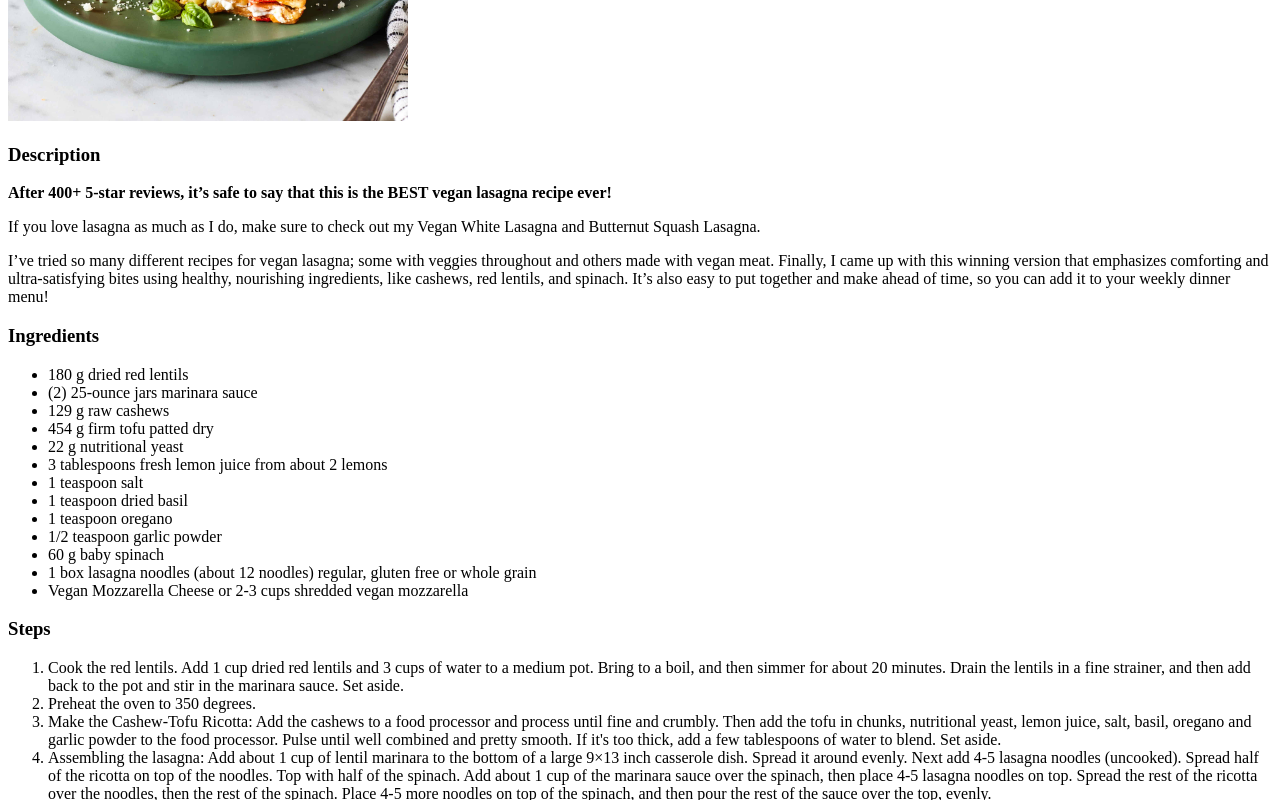
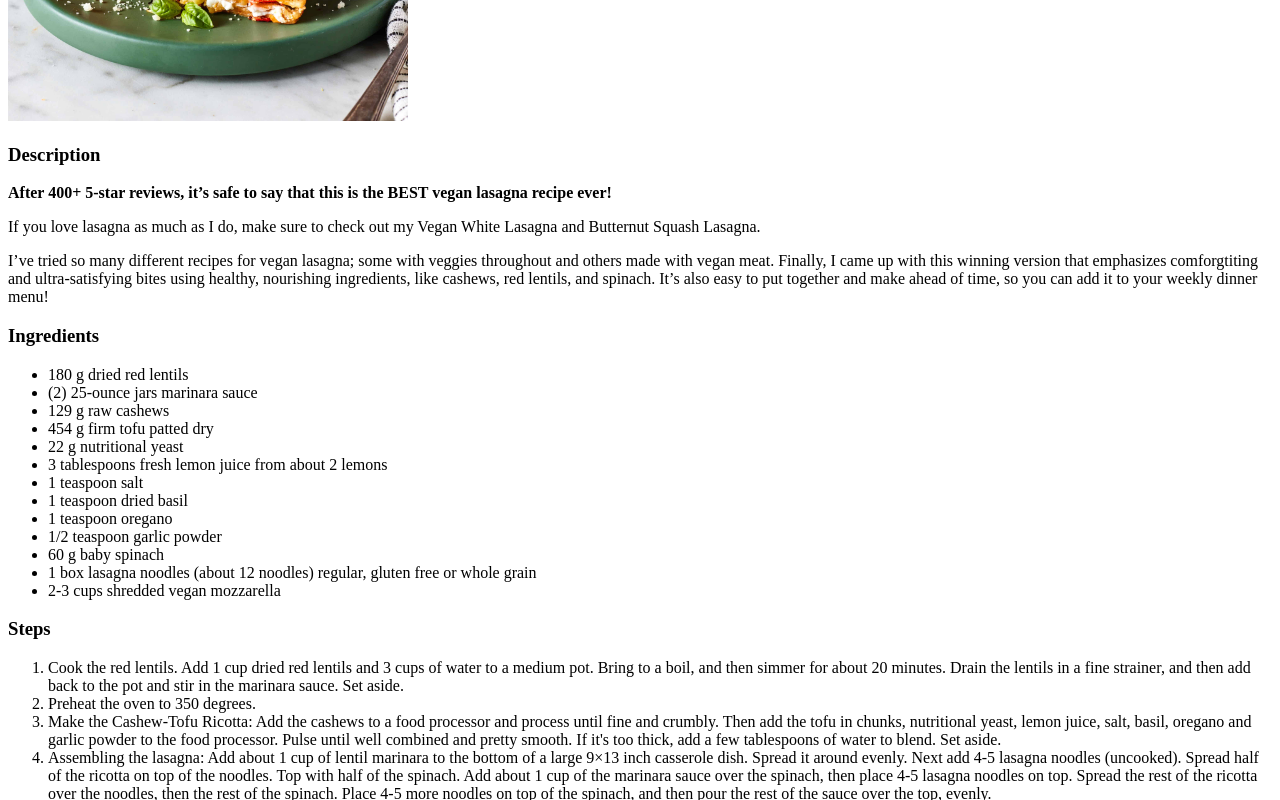
Before and after one commit to martinehudecova/odin-recipes, a plain HTML site: page recipes/lasagna.html in a window 1280 px wide. Shown: the part 393-1193 px from the top of the page. Drawn offline with Linux system fonts and the light colour scheme.

Commit message:
Edit texts in recipes

```diff
--- a/recipes/lasagna.html
+++ b/recipes/lasagna.html
@@ -15,7 +15,7 @@
 
 <p>If you love lasagna as much as I do, make sure to check out my Vegan White Lasagna and Butternut Squash Lasagna.</p>
 
-<p>I’ve tried so many different recipes for vegan lasagna; some with veggies throughout and others made with vegan meat. Finally, I came up with this winning version that emphasizes comforting and ultra-satisfying bites using healthy, nourishing ingredients, like cashews, red lentils, and spinach. It’s also easy to put together and make ahead of time, so you can add it to your weekly dinner menu!</p>
+<p>I’ve tried so many different recipes for vegan lasagna; some with veggies throughout and others made with vegan meat. Finally, I came up with this winning version that emphasizes comforgtiting and ultra-satisfying bites using healthy, nourishing ingredients, like cashews, red lentils, and spinach. It’s also easy to put together and make ahead of time, so you can add it to your weekly dinner menu!</p>
 
         <h3>Ingredients</h3>
 
@@ -32,7 +32,7 @@
             <li>1/2 teaspoon garlic powder</li>
             <li>60 g baby spinach</li>
             <li>1 box lasagna noodles (about 12 noodles) regular, gluten free or whole grain</li>
-            <li>Vegan Mozzarella Cheese or 2-3 cups shredded vegan mozzarella</li>
+            <li>2-3 cups shredded vegan mozzarella</li>
         </ul>
 
         <h3>Steps</h3>
```
